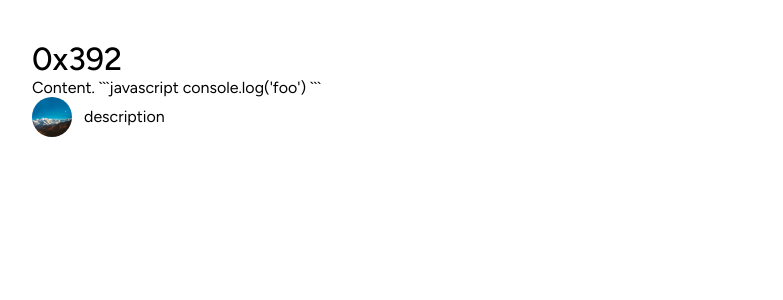
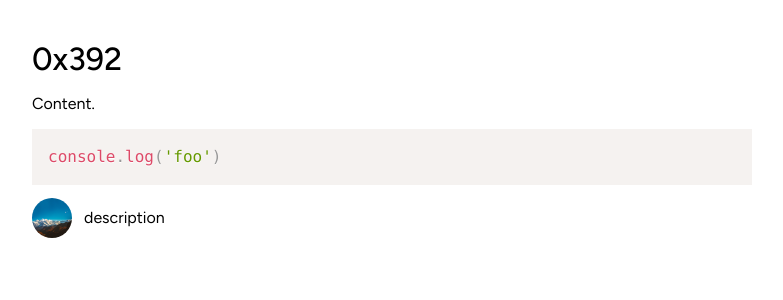
Before and after one commit to passionate-puppy/0x392, a Next.js app: page /posts/hello-world in a window 1280 px wide. Shown: the top 300 px of the page, without its empty margins (248-1031 px from the left). Built offline with nearby package versions, Linux system fonts and the light colour scheme.

Commit message:
Update `<PostContent>` to support syntax highlighting

```diff
--- a/src/components/common/PostContent/index.tsx
+++ b/src/components/common/PostContent/index.tsx
@@ -1,11 +1,33 @@
+import ReactMarkdown from 'react-markdown'
+import { Prism as SyntaxHighlighter } from 'react-syntax-highlighter'
 import type { Post } from 'types/Post'
 
 export type PostContentProps = {
-  post: Post
+  content: Post['content']
 }
 
-function PostContent({ post }: PostContentProps) {
-  return <div>{post.content}</div>
+function PostContent({ content }: PostContentProps) {
+  return (
+    <ReactMarkdown
+      components={{
+        code: ({ children, className }) => {
+          const match = /language-(\w+)/.exec(className || '')
+
+          if (!match) {
+            return <code className={className} />
+          }
+
+          return (
+            <SyntaxHighlighter language={match[1]}>
+              {String(children)}
+            </SyntaxHighlighter>
+          )
+        },
+      }}
+    >
+      {content}
+    </ReactMarkdown>
+  )
 }
 
 export default PostContent
--- a/src/components/pages/PostPathPage/index.tsx
+++ b/src/components/pages/PostPathPage/index.tsx
@@ -9,10 +9,12 @@ export type PostPathPageProps = {
 }
 
 function PostPathPage({ post }: PostPathPageProps) {
+  const { content } = post
+
   return (
     <Layout>
       <Header theme="secondary" />
-      <PostContent post={post} />
+      <PostContent content={content} />
       <Author />
     </Layout>
   )
```
